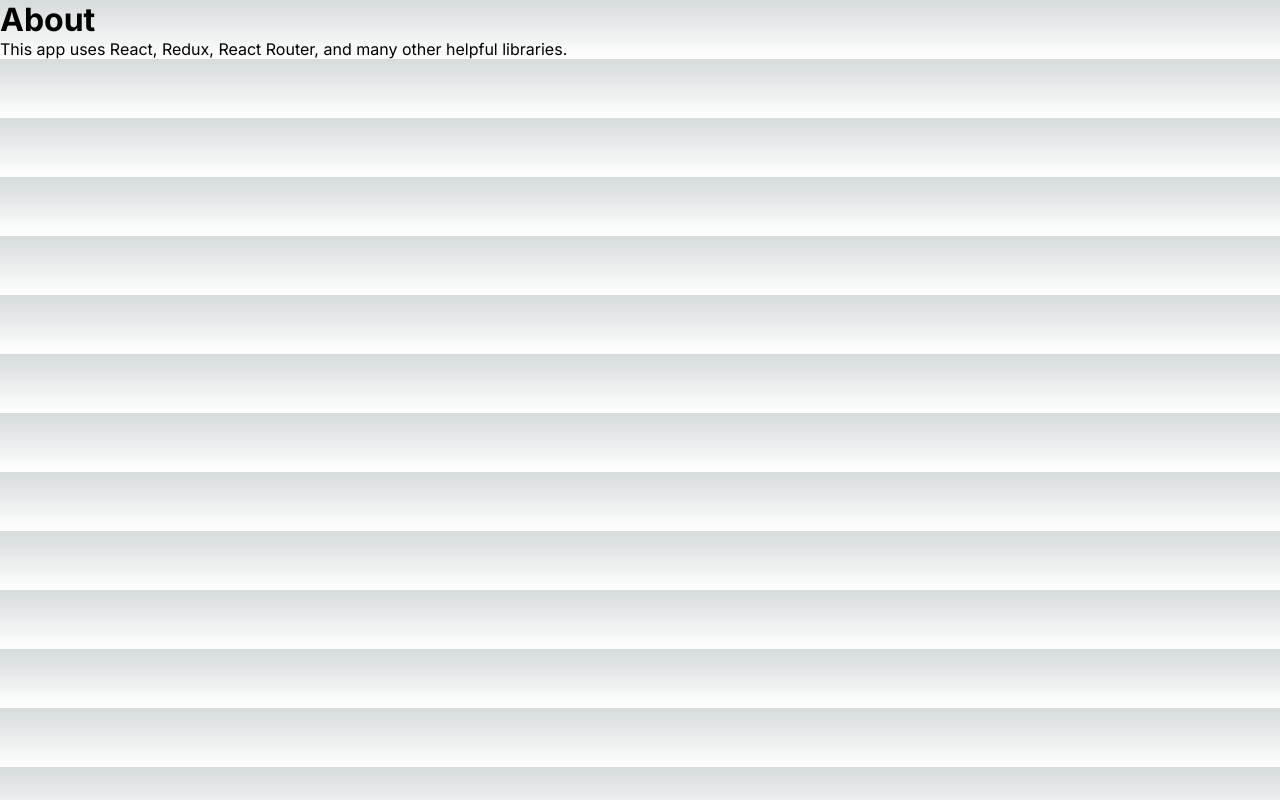
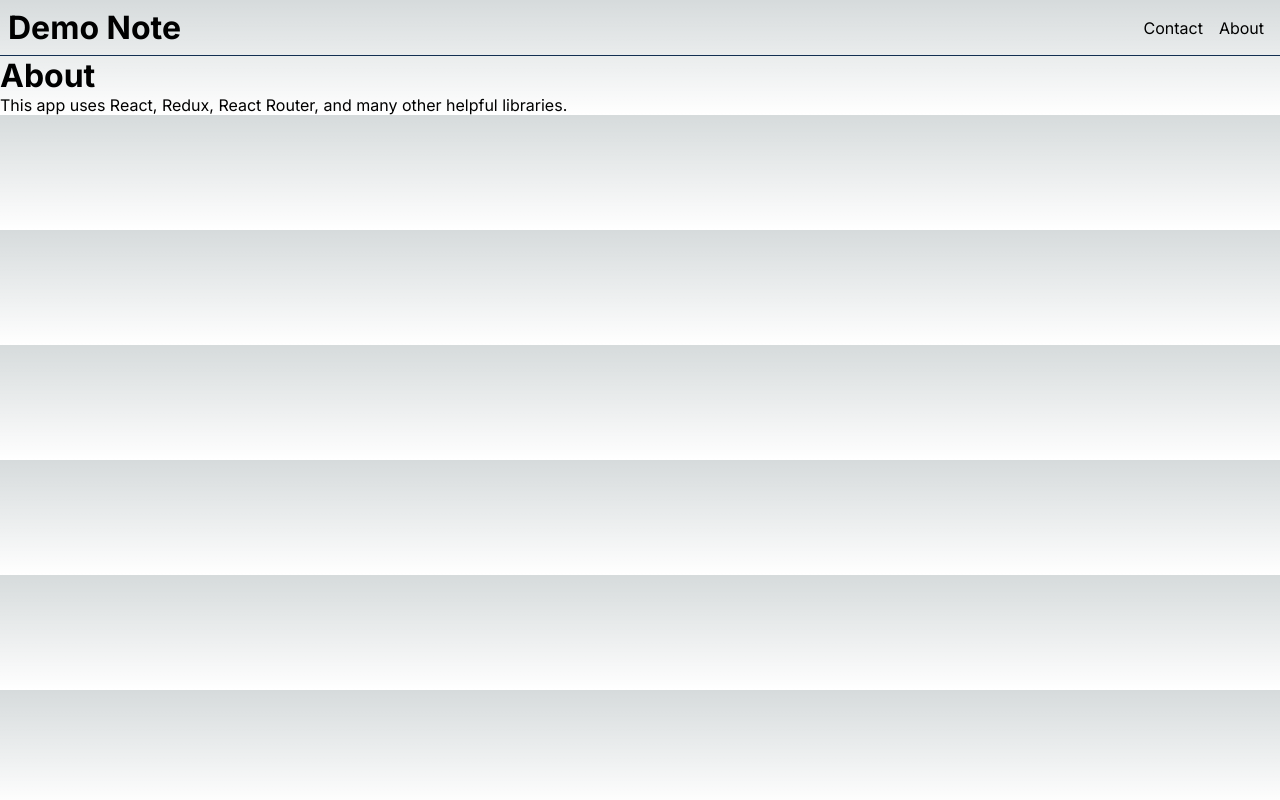
Before and after one commit to TaehwanGo/dream-nextjs, a Next.js app in the folder note/: page /about in a window 1280 px wide. Built offline with nearby package versions, Linux system fonts and the light colour scheme.

Commit message:
4.12 layout.tsx

```diff
--- /dev/null
+++ b/note/src/app/layout.module.css
@@ -0,0 +1,11 @@
+.header {
+  display: flex;
+  justify-content: space-between;
+  align-items: center;
+  padding: 8px;
+  border-bottom: 1px solid #132f52;
+}
+
+.nav a {
+  padding: 0 8px;
+}
--- a/note/src/app/layout.tsx
+++ b/note/src/app/layout.tsx
@@ -1,21 +1,31 @@
-import './globals.css'
-import { Inter } from 'next/font/google'
+import "./globals.css";
+import styles from "./layout.module.css";
+import { Inter } from "next/font/google";
 
-const inter = Inter({ subsets: ['latin'] })
+const inter = Inter({ subsets: ["latin"] });
 
 export const metadata = {
-  title: 'Create Next App',
-  description: 'Generated by create next app',
-}
+  title: "Create Next App",
+  description: "Generated by create next app",
+};
 
 export default function RootLayout({
   children,
 }: {
-  children: React.ReactNode
+  children: React.ReactNode;
 }) {
   return (
     <html lang="en">
-      <body className={inter.className}>{children}</body>
+      <body className={inter.className}>
+        <header className={styles.header}>
+          <h1>Demo Note</h1>
+          <nav className={styles.nav}>
+            <a href="">Contact</a>
+            <a href="">About</a>
+          </nav>
+        </header>
+        {children}
+      </body>
     </html>
-  )
+  );
 }
```
Also changed, not shown: 1 other file (tests, documents, lock files or other folders).
